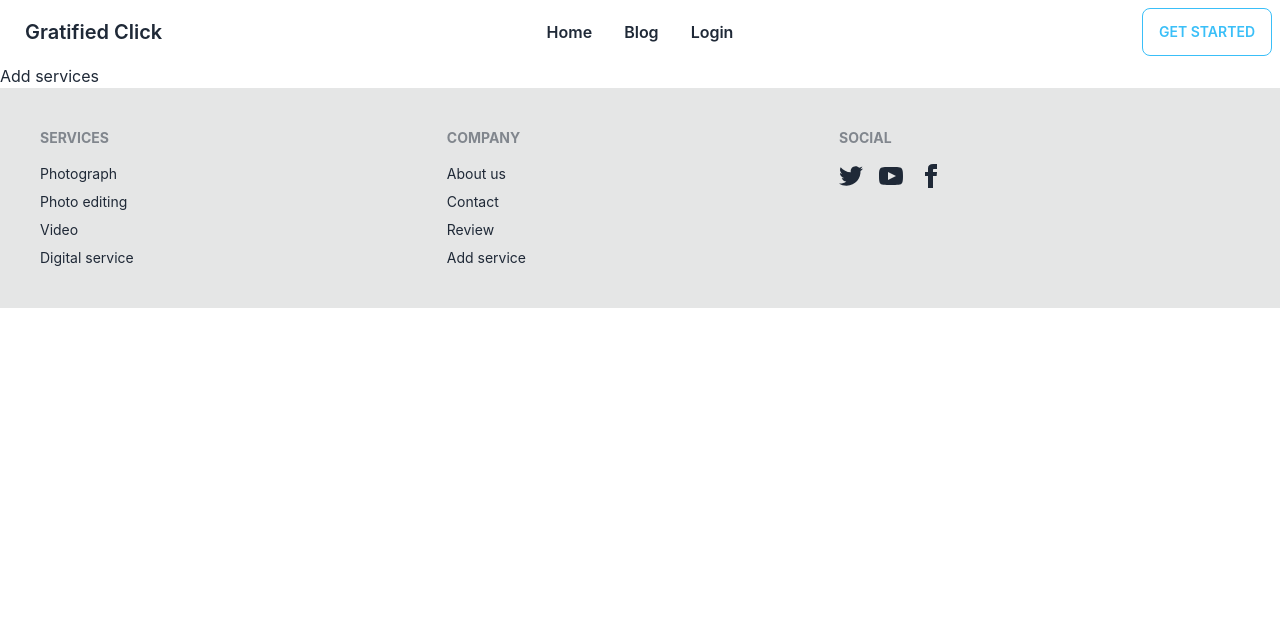
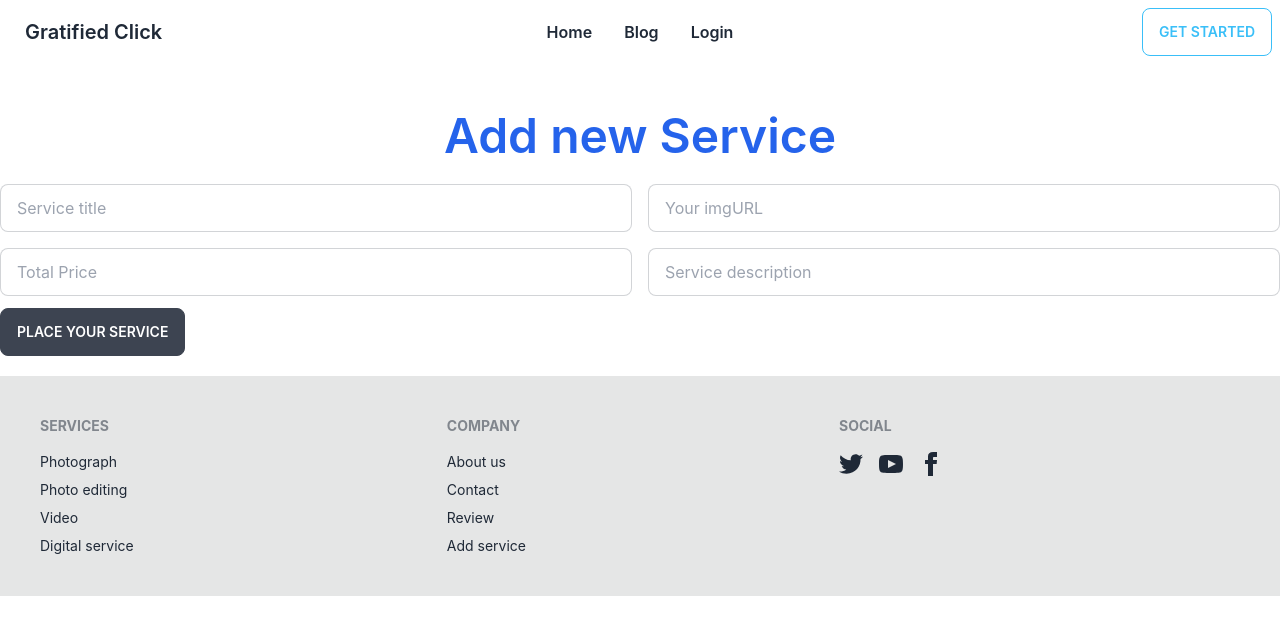
Before and after one commit to SayemAbdullah1/gratified-click-client, a React (Create React App) app: page /service in a window 1280 px wide. Shown: the top 634 px of the page. Built offline with nearby package versions, Linux system fonts and the light colour scheme; no server answers.

Commit message:
use react photo view

```diff
--- a/package.json
+++ b/package.json
@@ -10,6 +10,7 @@
     "firebase": "^9.13.0",
     "react": "^18.2.0",
     "react-dom": "^18.2.0",
+    "react-photo-view": "^1.2.2",
     "react-router-dom": "^6.4.3",
     "react-scripts": "5.0.1",
     "react-toastify": "^9.1.1",
--- a/src/Componants/pages/AddServices/AddServices.js
+++ b/src/Componants/pages/AddServices/AddServices.js
@@ -1,9 +1,55 @@
 import React from 'react';
 
 const AddServices = () => {
+
+    const handlePlaceService = event =>{
+        event.preventDefault()
+        const form = event.target;
+        const title = form.title.value;
+        const img = form.imgURL.value;
+        const price = form.price.value;
+        const description = form.description.value;
+
+        const service = {
+            title,
+            img,
+            price,
+            description
+        }
+
+        fetch('http://localhost:5000/services', {
+            method: 'POST',
+            headers: {
+                'content-type': 'application/json'
+            },
+            body: JSON.stringify(service)
+        })
+            .then(res => res.json())
+            .then(data => {
+                console.log(data)
+                if (data.acknowledged) {
+                    alert('Service place successfully')
+                    form.reset();
+                }
+            })
+            .catch(er => console.error(er))
+    }
     return (
-        <div>
-            <h2>Add services</h2>
+        <div className='mb-5 mt-12'>
+            <h2 className=' mb-6 text-blue-600 text-5xl font-semibold text-center '>Add new Service</h2>
+            <div>
+                <form onClick={handlePlaceService}>
+                    <div className='grid grid-cols-1 lg:grid-cols-2 gap-4'>
+                        <input name='title' type="text" placeholder="Service title" className="input input-bordered w-full" />
+                        <input name='imgURL' type="text" placeholder="Your imgURL" className="input input-bordered w-full" />
+                        <input name='price' type="text" placeholder="Total Price" className="input input-bordered w-full" />
+                        <input name='description' type="text" placeholder="Service description" className="input input-bordered w-full" />
+
+                    </div>
+
+                    <input className='btn mt-3' type="submit" value='Place your service' />
+                </form>
+            </div>
         </div>
     );
 };
--- a/src/Componants/pages/Home/Home.js
+++ b/src/Componants/pages/Home/Home.js
@@ -1,6 +1,7 @@
 import React from 'react';
 import Banner from '../Banner/Banner';
 import HomeServices from '../HomeServices/HomeServices';
+import OtherInHome from './OtherInHome';
 import ServiceProvide from './ServiceProvide';
 
 const Home = () => {
@@ -10,6 +11,7 @@ const Home = () => {
             <Banner></Banner>
             <HomeServices></HomeServices>
             <ServiceProvide></ServiceProvide>
+            <OtherInHome></OtherInHome>
         </div>
     );
 };
--- /dev/null
+++ b/src/Componants/pages/Home/OtherInHome.js
@@ -0,0 +1,18 @@
+import React from 'react';
+import { Link } from 'react-router-dom';
+
+const OtherInHome = () => {
+    return (
+        <div className="hero min-h-screen bg-blue-200 mt-2 mb-5 rounded">
+            <div className="hero-content text-center">
+                <div className="max-w-md">
+                    <h1 className="text-5xl font-bold">Hello there</h1>
+                    <p className="py-6">We are providing very premeum service with quality product. Our main vision is to customer satisfection. </p>
+                    <Link to='/services'><button className="btn btn-primary">See Our Services</button></Link>
+                </div>
+            </div>
+        </div>
+    );
+};
+
+export default OtherInHome;
--- a/src/Componants/pages/HomeServices/HomeServicesCard.js
+++ b/src/Componants/pages/HomeServices/HomeServicesCard.js
@@ -5,7 +5,7 @@ const HomeServicesCard = ({service}) => {
     const { img, title, description, price } = service
     // console.log(service)
     return (
-        <div className="card card-compact w-96 bg-base-100 shadow-xl ">
+        <div className="card card-compact w-96 bg-base-100 shadow-xl mx-auto">
             <figure><img src={img} alt="Shoes" /></figure>
             <div className="card-body">
                 <h2 className="card-title">{title}</h2>
--- a/src/Componants/pages/Services/ServicesCard.js
+++ b/src/Componants/pages/Services/ServicesCard.js
@@ -1,12 +1,19 @@
 import React from 'react';
 import { Link } from 'react-router-dom';
+import { PhotoProvider, PhotoView } from 'react-photo-view';
+import 'react-photo-view/dist/react-photo-view.css';
 
 const ServicesCard = ({ service }) => {
     const { _id, img, title, description, price} = service
     // console.log(service)
     return (
-        <div className="card card-compact w-96 bg-base-100 shadow-xl ">
-            <figure><img src={img} alt="wedding img" /></figure>
+        <div className="card card-compact w-96 bg-base-100 shadow-xl mx-auto">
+            <figure>
+                <PhotoProvider>
+                    <PhotoView src={img}>
+                        <img src={img} alt="wedding img" />
+                    </PhotoView>
+                </PhotoProvider></figure>
             <div className="card-body">
                 <h2 className="card-title">{title}</h2>
                 <p className='font-semibold'>Price: {price}</p>
--- a/src/Routes/PrivateRoutes.js
+++ b/src/Routes/PrivateRoutes.js
@@ -7,11 +7,11 @@ const PrivateRoutes = ({children}) => {
     const location = useLocation()
     if (loading) {
         return <h2 className='text-5xl'><div role="status">
-            <svg aria-hidden="true" class="mr-2 w-8 h-8 text-gray-200 animate-spin dark:text-gray-600 fill-blue-600" viewBox="0 0 100 101" fill="none" xmlns="http://www.w3.org/2000/svg">
+            <svg aria-hidden="true" className="mr-2 w-8 h-8 text-gray-200 animate-spin dark:text-gray-600 fill-blue-600" viewBox="0 0 100 101" fill="none" xmlns="http://www.w3.org/2000/svg">
                 <path d="M100 50.5908C100 78.2051 77.6142 100.591 50 100.591C22.3858 100.591 0 78.2051 0 50.5908C0 22.9766 22.3858 0.59082 50 0.59082C77.6142 0.59082 100 22.9766 100 50.5908ZM9.08144 50.5908C9.08144 73.1895 27.4013 91.5094 50 91.5094C72.5987 91.5094 90.9186 73.1895 90.9186 50.5908C90.9186 27.9921 72.5987 9.67226 50 9.67226C27.4013 9.67226 9.08144 27.9921 9.08144 50.5908Z" fill="currentColor" />
                 <path d="M93.9676 39.0409C96.393 38.4038 97.8624 35.9116 97.0079 33.5539C95.2932 28.8227 92.871 24.3692 89.8167 20.348C85.8452 15.1192 80.8826 10.7238 75.2124 7.41289C69.5422 4.10194 63.2754 1.94025 56.7698 1.05124C51.7666 0.367541 46.6976 0.446843 41.7345 1.27873C39.2613 1.69328 37.813 4.19778 38.4501 6.62326C39.0873 9.04874 41.5694 10.4717 44.0505 10.1071C47.8511 9.54855 51.7191 9.52689 55.5402 10.0491C60.8642 10.7766 65.9928 12.5457 70.6331 15.2552C75.2735 17.9648 79.3347 21.5619 82.5849 25.841C84.9175 28.9121 86.7997 32.2913 88.1811 35.8758C89.083 38.2158 91.5421 39.6781 93.9676 39.0409Z" fill="currentFill" />
             </svg>
-            <span class="sr-only">Loading...</span>
+            <span className="sr-only">Loading...</span>
         </div></h2>
     }
     if (user) {
```
Also changed, not shown: src/Componants/pages/Review/Review.js (+8 -9 lines), 1 other file (tests, documents, lock files or other folders).
